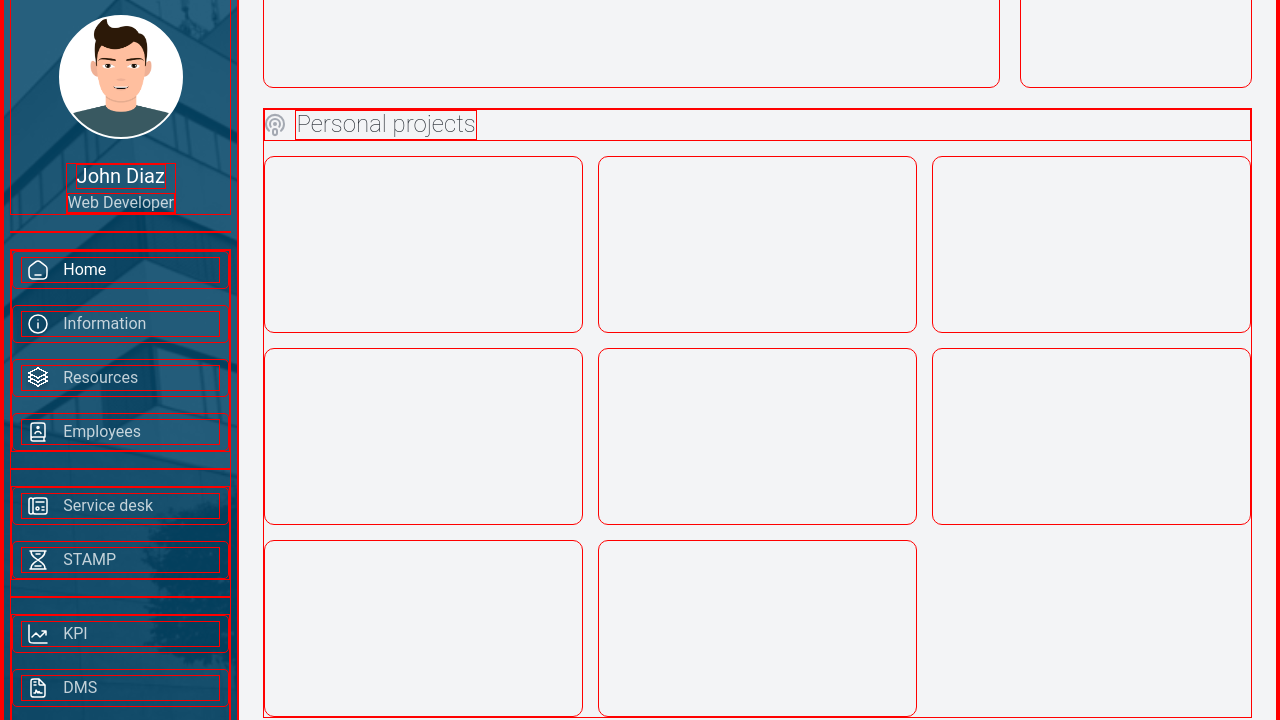
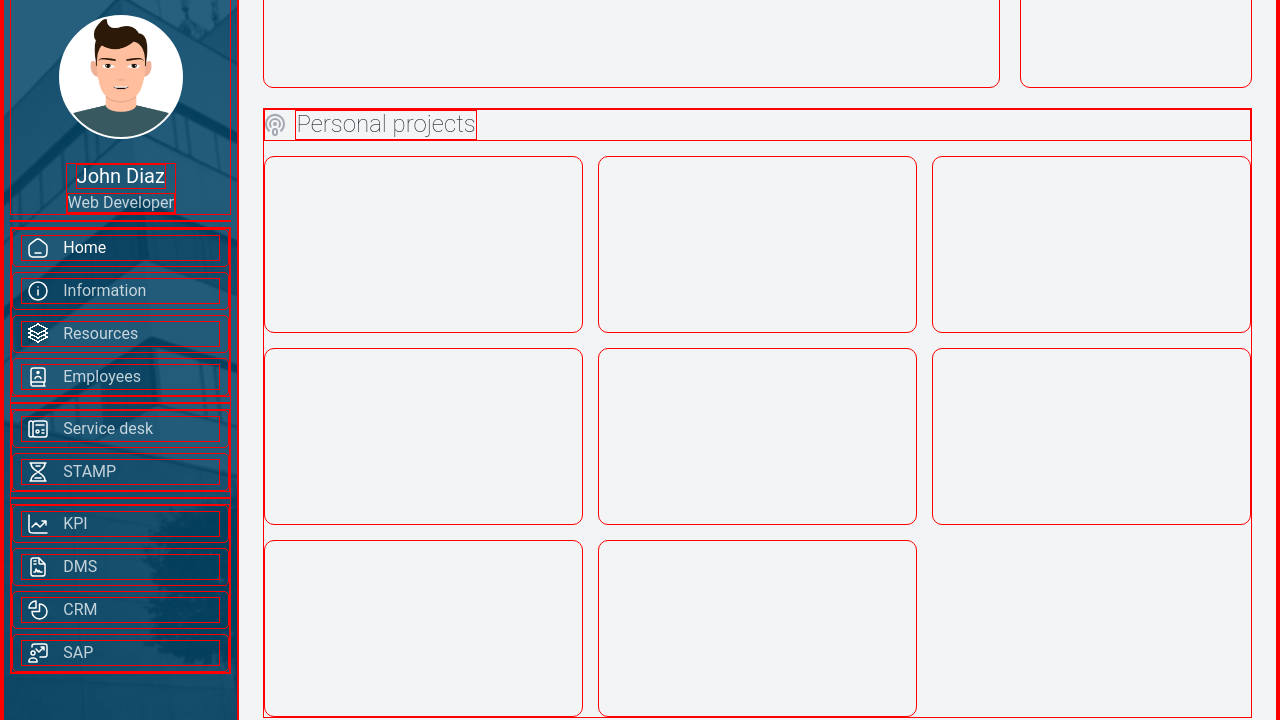
Before and after one commit to vespucchi/admin-dashboard, a website: page index.html in a window 1280 px wide. Shown: the part 62-782 px from the top of the page. Drawn offline with nearby package versions, Linux system fonts and the light colour scheme.

Commit message:
Decrease gap size between nav items

```diff
--- a/style.css
+++ b/style.css
@@ -8,7 +8,7 @@
     font-family: Roboto,system-ui, -apple-system, BlinkMacSystemFont, 'Segoe UI', Oxygen, Ubuntu, Cantarell, 'Open Sans', 'Helvetica Neue', sans-serif;
     --nav-font-color: #FFFFFFBF;
     --nav-font-strong: #FFFFFF;
-    --nav-line-gap: 16px;
+    --nav-line-gap: 5px;
     --content-border-rad: 10px;
 }
 
```
